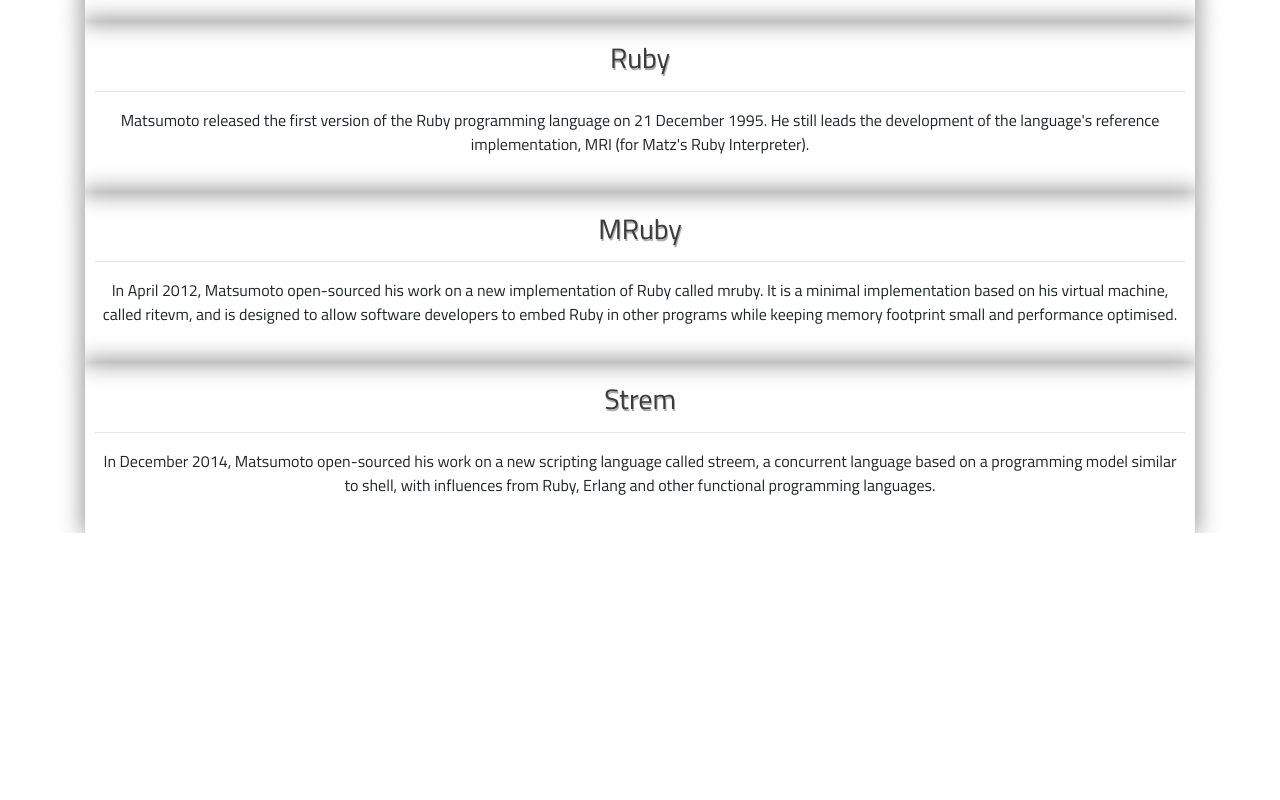
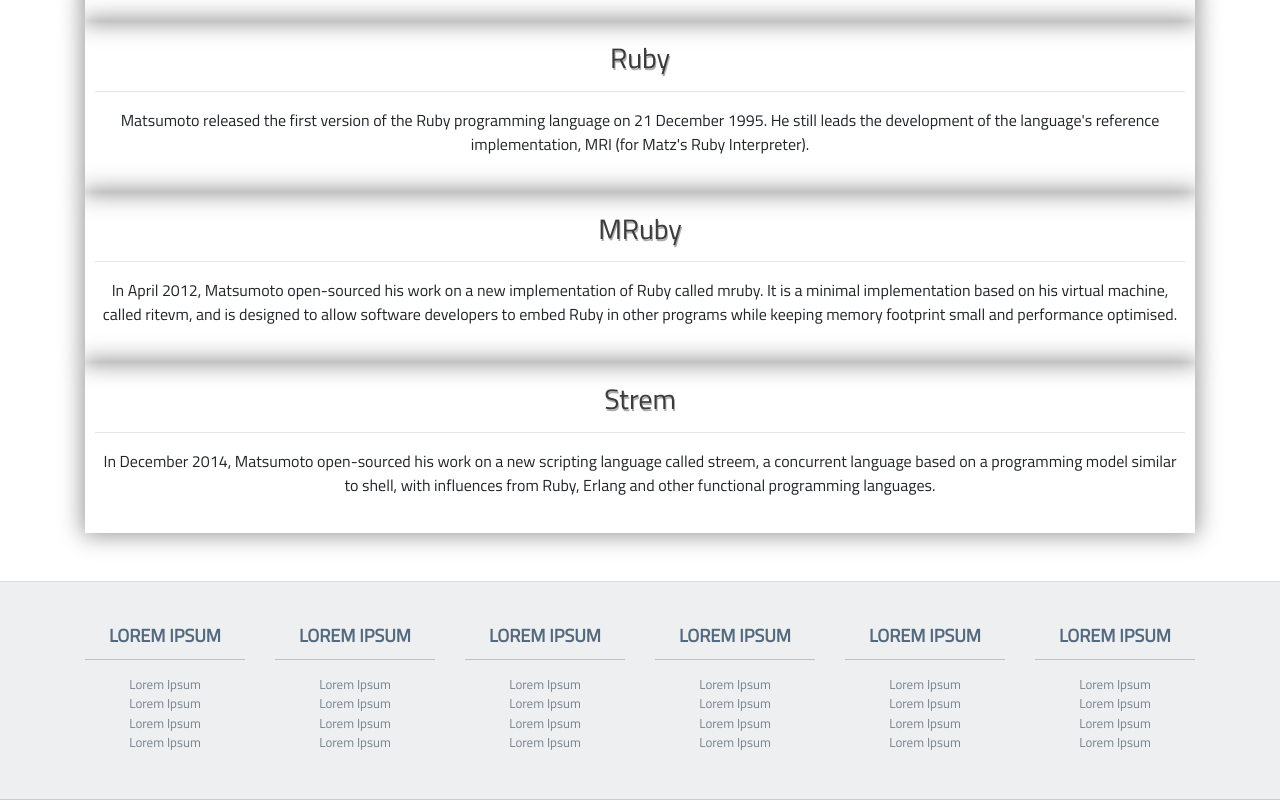
Before and after one commit to eggyducktective/Tribute-Pages, a plain HTML site: page tribute-matz/index.html in a window 1280 px wide. Shown: the part 1603-2403 px from the top of the page. Before the commit the page ends 2136 px from the top, so only its background shows below. Drawn offline with nearby package versions, Linux system fonts and the light colour scheme.

Commit message:
added footer for Matz Tribute Page

```diff
--- a/tribute-matz/css/style.css
+++ b/tribute-matz/css/style.css
@@ -16,3 +16,44 @@
   color: rgb(59, 59, 59);
   text-shadow: 1px 2px rgba(91, 91, 91, 0.5);
 }
+
+.footer {
+  background: #EDEFF1;
+  height: auto;
+  padding-bottom: 30px;
+  position: relative;
+  width: 100%;
+  border-bottom: 1px solid #CCCCCC;
+  border-top: 1px solid #DDDDDD;
+}
+
+.footer p {
+  margin: 0;
+}
+
+.footer img {
+  max-width: 100%;
+}
+
+.footer h3 {
+  border-bottom: 1px solid #BAC1C8;
+  color: #54697E;
+  font-size: 18px;
+  font-weight: 600;
+  line-height: 27px;
+  padding: 40px 0 10px;
+  text-transform: uppercase;
+}
+
+.footer ul {
+  font-size: 13px;
+  list-style-type: none;
+  margin-left: 0;
+  padding-left: 0;
+  margin-top: 15px;
+  color: #7F8C8D;
+}
+
+.footer a {
+  color: #78828D
+}
--- a/tribute-matz/index.html
+++ b/tribute-matz/index.html
@@ -1,15 +1,17 @@
 <!DOCTYPE html>
 <html lang="en">
+
 <head>
   <meta charset="UTF-8">
   <meta name="viewport" content="width=device-width, initial-scale=1.0">
   <meta http-equiv="X-UA-Compatible" content="ie=edge">
   <title>Matz</title>
   <!-- Bootstrap -->
-  <link rel="stylesheet" href="https://stackpath.bootstrapcdn.com/bootstrap/4.1.3/css/bootstrap.min.css" integrity="sha384-MCw98/SFnGE8fJT3GXwEOngsV7Zt27NXFoaoApmYm81iuXoPkFOJwJ8ERdknLPMO" crossorigin="anonymous">
+  <link rel="stylesheet" href="https://stackpath.bootstrapcdn.com/bootstrap/4.1.3/css/bootstrap.min.css" integrity="sha384-MCw98/SFnGE8fJT3GXwEOngsV7Zt27NXFoaoApmYm81iuXoPkFOJwJ8ERdknLPMO"
+    crossorigin="anonymous">
   <!-- Icons -->
-  <link rel="stylesheet" href="https://use.fontawesome.com/releases/v5.3.1/css/all.css"
-        integrity="sha384-mzrmE5qonljUremFsqc01SB46JvROS7bZs3IO2EmfFsd15uHvIt+Y8vEf7N7fWAU" crossorigin="anonymous">
+  <link rel="stylesheet" href="https://use.fontawesome.com/releases/v5.3.1/css/all.css" integrity="sha384-mzrmE5qonljUremFsqc01SB46JvROS7bZs3IO2EmfFsd15uHvIt+Y8vEf7N7fWAU"
+    crossorigin="anonymous">
 
   <!-- Fonts -->
   <link href="https://fonts.googleapis.com/css?family=Titillium+Web" rel="stylesheet">
@@ -17,17 +19,19 @@
   <!-- Customed CSS -->
   <link rel="stylesheet" href="css/style.css">
 </head>
+
 <body>
   <header>
     <nav class="navbar navbar-expand-lg navbar-light fixed-top bg-light">
-      <a class="navbar-brand" href="#">Navbar</a>
-      <button class="navbar-toggler" type="button" data-toggle="collapse" data-target="#navbarNav" aria-controls="navbarNav" aria-expanded="false" aria-label="Toggle navigation">
+
+      <button class="navbar-toggler" type="button" data-toggle="collapse" data-target="#navbarNav" aria-controls="navbarNav"
+        aria-expanded="false" aria-label="Toggle navigation">
         <span class="navbar-toggler-icon"></span>
       </button>
       <div class="collapse navbar-collapse" id="navbarNav">
         <ul class="navbar-nav">
           <li class="nav-item active">
-            <a class="nav-link" href="#">BIO<span class="sr-only">(current)</span></a>
+            <a class="nav-link" href="#">BIOGRAPHY<span class="sr-only">(current)</span></a>
           </li>
           <li class="nav-item">
             <a class="nav-link" href="#">HOMETOWN</a>
@@ -55,52 +59,139 @@
         <h3 class="bio-title">Who is he?</h3>
         <hr>
         <p>
-          Yukihiro Matsumoto is a Japanese computer scientist and software programmer best known as the chief designer of the Ruby programming language and its reference implementation, Matz's Ruby Interpreter (MRI). His demeanor has brought about a motto in the Ruby community: "Matz is nice and so we are nice," commonly abbreviated as MINASWAN.
-        <br>
-          As of 2011, Matsumoto is the Chief Architect of Ruby at Heroku, an online cloud platform-as-a-service in San Francisco. He is a fellow of Rakuten Institute of Technology, a research and development organisation in Rakuten Inc. He was appointed to the role of technical advisor for VASILY, Inc. starting in June 2014</p>
+          Yukihiro Matsumoto is a Japanese computer scientist and software programmer best known as the chief designer
+          of the Ruby programming language and its reference implementation, Matz's Ruby Interpreter (MRI). His
+          demeanor has brought about a motto in the Ruby community: "Matz is nice and so we are nice," commonly
+          abbreviated as MINASWAN.
+          <br>
+          As of 2011, Matsumoto is the Chief Architect of Ruby at Heroku, an online cloud platform-as-a-service in San
+          Francisco. He is a fellow of Rakuten Institute of Technology, a research and development organisation in
+          Rakuten Inc. He was appointed to the role of technical advisor for VASILY, Inc. starting in June 2014</p>
       </div>
 
       <div class="bio">
         <h3 class="bio-title">Early Life</h3>
         <hr>
-        <p>Born in Osaka Prefecture, Japan, he was raised in Tottori Prefecture from the age of four. According to an interview conducted by Japan Inc., he was a self-taught programmer until the end of high school. He graduated with an information science degree from University of Tsukuba, where he was a member of Ikuo Nakata's research lab on programming languages and compilers.</p>
+        <p>Born in Osaka Prefecture, Japan, he was raised in Tottori Prefecture from the age of four. According to an
+          interview conducted by Japan Inc., he was a self-taught programmer until the end of high school. He graduated
+          with an information science degree from University of Tsukuba, where he was a member of Ikuo Nakata's
+          research lab on programming languages and compilers.</p>
       </div>
 
       <div class="bio">
         <h3 class="bio-title">Work</h3>
         <hr>
-        <p> He works for the Japanese open source company, netlab.jp. Matsumoto is known as one of the open source evangelists in Japan. He has released several open source products, including cmail, the Emacs-based mail user agent, written entirely in Emacs Lisp. Ruby is his first piece of software that has become known outside Japan.</p>
-        </div>
+        <p> He works for the Japanese open source company, netlab.jp. Matsumoto is known as one of the open source
+          evangelists in Japan. He has released several open source products, including cmail, the Emacs-based mail
+          user agent, written entirely in Emacs Lisp. Ruby is his first piece of software that has become known outside
+          Japan.</p>
+      </div>
 
       <div class="bio">
         <h3 class="bio-title">Ruby </h3>
         <hr>
-        <p>Matsumoto released the first version of the Ruby programming language on 21 December 1995. He still leads the development of the language's reference implementation, MRI (for Matz's Ruby Interpreter).</p>
+        <p>Matsumoto released the first version of the Ruby programming language on 21 December 1995. He still leads
+          the development of the language's reference implementation, MRI (for Matz's Ruby Interpreter).</p>
       </div>
 
       <div class="bio">
         <h3 class="bio-title">MRuby</h3>
         <hr>
         <p>
-        In April 2012, Matsumoto open-sourced his work on a new implementation of Ruby called mruby. It is a minimal implementation based on his virtual machine, called ritevm, and is designed to allow software developers to embed Ruby in other programs while keeping memory footprint small and performance optimised.</p>
+          In April 2012, Matsumoto open-sourced his work on a new implementation of Ruby called mruby. It is a minimal
+          implementation based on his virtual machine, called ritevm, and is designed to allow software developers to
+          embed Ruby in other programs while keeping memory footprint small and performance optimised.</p>
       </div>
 
       <div class="bio">
         <h3 class="bio-title">Strem</h3>
         <hr>
-        <p>In December 2014, Matsumoto open-sourced his work on a new scripting language called streem, a concurrent language based on a programming model similar to shell, with influences from Ruby, Erlang and other functional programming languages.</p>
+        <p>In December 2014, Matsumoto open-sourced his work on a new scripting language called streem, a concurrent
+          language based on a programming model similar to shell, with influences from Ruby, Erlang and other
+          functional programming languages.</p>
       </div>
 
     </div> <!-- end container -->
   </div> <!-- end main -->
 
+
   <footer>
+    <div class="footer mt-5" id="footer">
+        <div class="container">
+            <div class="row text-center">
+                <div class="col-lg-2  col-md-2 col-sm-4 col-xs-6">
+                    <h3> Lorem Ipsum </h3>
+                    <ul>
+                        <li> <a href="#"> Lorem Ipsum </a> </li>
+                        <li> <a href="#"> Lorem Ipsum </a> </li>
+                        <li> <a href="#"> Lorem Ipsum </a> </li>
+                        <li> <a href="#"> Lorem Ipsum </a> </li>
+                    </ul>
+                </div>
+                <div class="col-lg-2  col-md-2 col-sm-4 col-xs-6">
+                    <h3> Lorem Ipsum </h3>
+                    <ul>
+                        <li> <a href="#"> Lorem Ipsum </a> </li>
+                        <li> <a href="#"> Lorem Ipsum </a> </li>
+                        <li> <a href="#"> Lorem Ipsum </a> </li>
+                        <li> <a href="#"> Lorem Ipsum </a> </li>
+                    </ul>
+                </div>
+                <div class="col-lg-2  col-md-2 col-sm-4 col-xs-6">
+                    <h3> Lorem Ipsum </h3>
+                    <ul>
+                        <li> <a href="#"> Lorem Ipsum </a> </li>
+                        <li> <a href="#"> Lorem Ipsum </a> </li>
+                        <li> <a href="#"> Lorem Ipsum </a> </li>
+                        <li> <a href="#"> Lorem Ipsum </a> </li>
+                    </ul>
+                </div>
+                <div class="col-lg-2  col-md-2 col-sm-4 col-xs-6">
+                    <h3> Lorem Ipsum </h3>
+                    <ul>
+                        <li> <a href="#"> Lorem Ipsum </a> </li>
+                        <li> <a href="#"> Lorem Ipsum </a> </li>
+                        <li> <a href="#"> Lorem Ipsum </a> </li>
+                        <li> <a href="#"> Lorem Ipsum </a> </li>
+                    </ul>
+                </div>
 
-  </footer>
+                <div class="col-lg-2  col-md-2 col-sm-4 col-xs-6">
+                  <h3> Lorem Ipsum </h3>
+                  <ul>
+                      <li> <a href="#"> Lorem Ipsum </a> </li>
+                      <li> <a href="#"> Lorem Ipsum </a> </li>
+                      <li> <a href="#"> Lorem Ipsum </a> </li>
+                      <li> <a href="#"> Lorem Ipsum </a> </li>
+                  </ul>
+              </div>
 
-  <script src="https://code.jquery.com/jquery-3.3.1.slim.min.js" integrity="sha384-q8i/X+965DzO0rT7abK41JStQIAqVgRVzpbzo5smXKp4YfRvH+8abtTE1Pi6jizo" crossorigin="anonymous"></script>
-  <script src="https://cdnjs.cloudflare.com/ajax/libs/popper.js/1.14.3/umd/popper.min.js" integrity="sha384-ZMP7rVo3mIykV+2+9J3UJ46jBk0WLaUAdn689aCwoqbBJiSnjAK/l8WvCWPIPm49" crossorigin="anonymous"></script>
-  <script src="https://stackpath.bootstrapcdn.com/bootstrap/4.1.3/js/bootstrap.min.js" integrity="sha384-ChfqqxuZUCnJSK3+MXmPNIyE6ZbWh2IMqE241rYiqJxyMiZ6OW/JmZQ5stwEULTy" crossorigin="anonymous"></script>
+              <div class="col-lg-2  col-md-2 col-sm-4 col-xs-6">
+                <h3> Lorem Ipsum </h3>
+                <ul>
+                    <li> <a href="#"> Lorem Ipsum </a> </li>
+                    <li> <a href="#"> Lorem Ipsum </a> </li>
+                    <li> <a href="#"> Lorem Ipsum </a> </li>
+                    <li> <a href="#"> Lorem Ipsum </a> </li>
+                </ul>
+              </div>
+
+            </div>  <!-- end row-->
+
+        </div>  <!-- end container-->
+
+    </div> <!-- end footer-->
+
+
+
+</footer>
+
+  <script src="https://code.jquery.com/jquery-3.3.1.slim.min.js" integrity="sha384-q8i/X+965DzO0rT7abK41JStQIAqVgRVzpbzo5smXKp4YfRvH+8abtTE1Pi6jizo"
+    crossorigin="anonymous"></script>
+  <script src="https://cdnjs.cloudflare.com/ajax/libs/popper.js/1.14.3/umd/popper.min.js" integrity="sha384-ZMP7rVo3mIykV+2+9J3UJ46jBk0WLaUAdn689aCwoqbBJiSnjAK/l8WvCWPIPm49"
+    crossorigin="anonymous"></script>
+  <script src="https://stackpath.bootstrapcdn.com/bootstrap/4.1.3/js/bootstrap.min.js" integrity="sha384-ChfqqxuZUCnJSK3+MXmPNIyE6ZbWh2IMqE241rYiqJxyMiZ6OW/JmZQ5stwEULTy"
+    crossorigin="anonymous"></script>
 
 </body>
 
```
